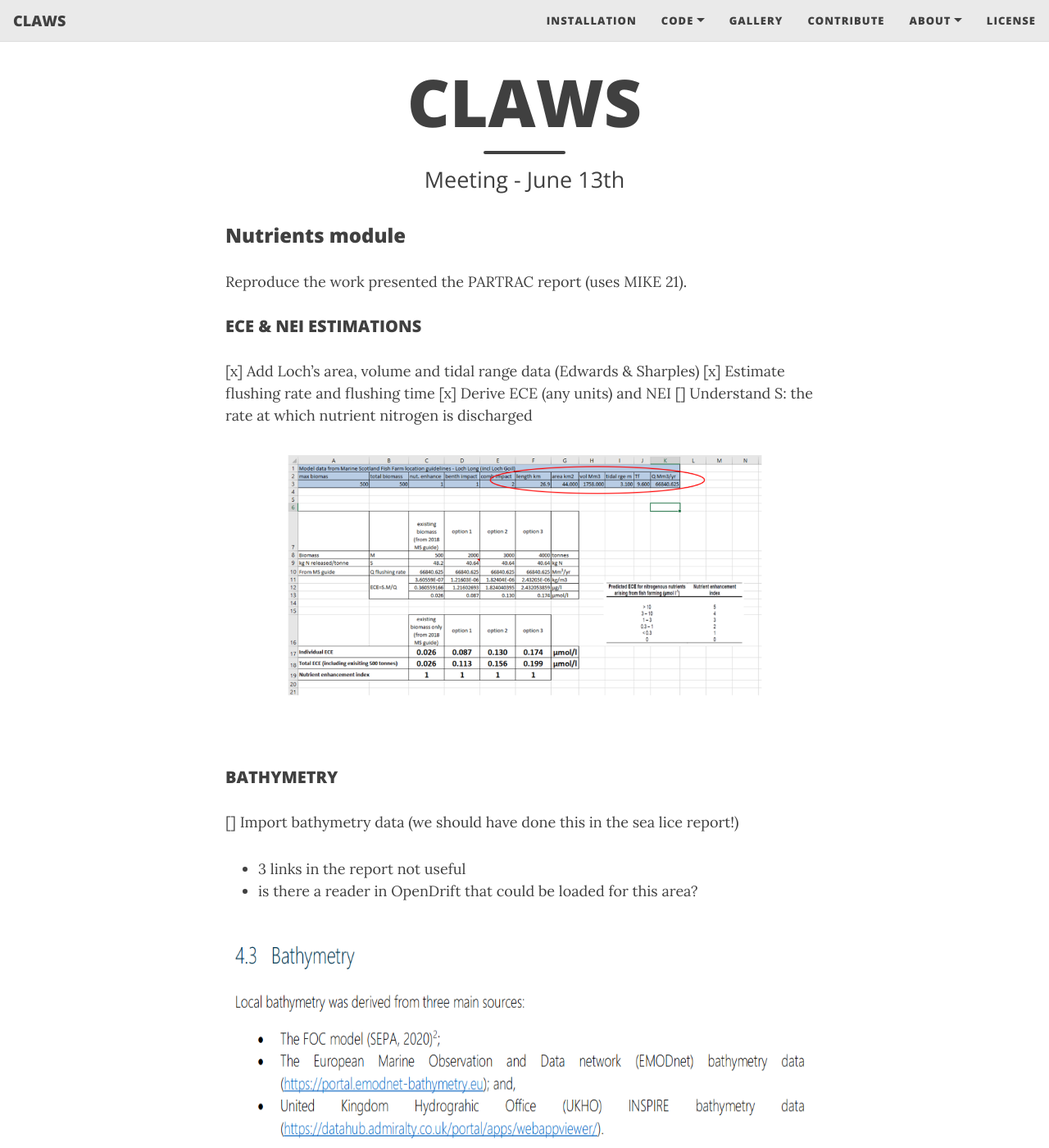
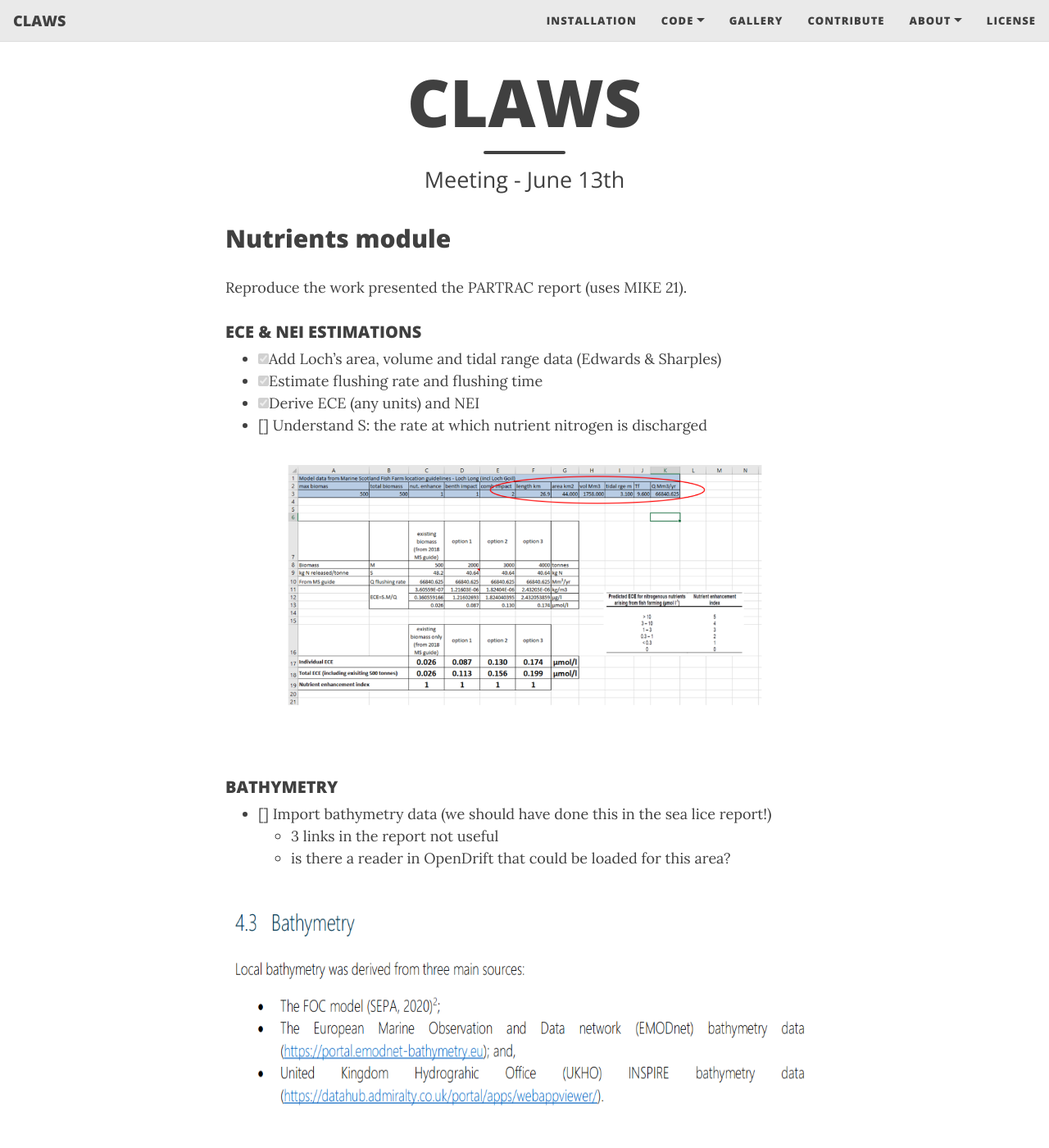
Before and after one commit to claws-scot/claws-scot.github.io, a Jekyll site: the page built from meeting.md, in a window 1280 px wide and 1400 px high. Shown: the whole window at 82% size. Built offline with Jekyll 4.4.1, drawn with Linux system fonts in a browser that asks for light colours; nearby versions of some CDN libraries; some of the changed text lies outside the part shown.

Commit message:
Editing web pages

```diff
--- a/meeting.md
+++ b/meeting.md
@@ -5,15 +5,15 @@ subtitle: Meeting - June 13th
 nav-short: true
 ---
 
-### Nutrients module
+## Nutrients module
 
 Reproduce the work presented the PARTRAC report (uses MIKE 21).
 &nbsp;
 <h5>ECE & NEI ESTIMATIONS</h5>
-[x] Add Loch's area, volume and tidal range data (Edwards & Sharples)
-[x] Estimate flushing rate and flushing time
-[x] Derive ECE (any units) and NEI
-[] Understand S: the rate at which nutrient nitrogen is discharged
+- [x] Add Loch's area, volume and tidal range data (Edwards & Sharples)
+- [x] Estimate flushing rate and flushing time
+- [x] Derive ECE (any units) and NEI
+- [] Understand S: the rate at which nutrient nitrogen is discharged
 
 <p align="center">
 <img src="/docs/meeting/excel-approx-formulas.png" style="height:300px">
@@ -21,7 +21,7 @@ Reproduce the work presented the PARTRAC report (uses MIKE 21).
 
 &nbsp;
 <h5>BATHYMETRY</h5>
-[] Import bathymetry data (we should have done this in the sea lice report!)
+- [] Import bathymetry data (we should have done this in the sea lice report!)
   * 3 links in the report not useful
   * is there a reader in OpenDrift that could be loaded for this area?
 
@@ -29,5 +29,5 @@ Reproduce the work presented the PARTRAC report (uses MIKE 21).
 <img src="/docs/meeting/bathymetry-data.png" style="height:300px">
 </p>
 
-[] Calculate the Loch's area & volume from the bathymetry data
-[]
+- [] Calculate the Loch's area & volume from the bathymetry data
+- []
```
